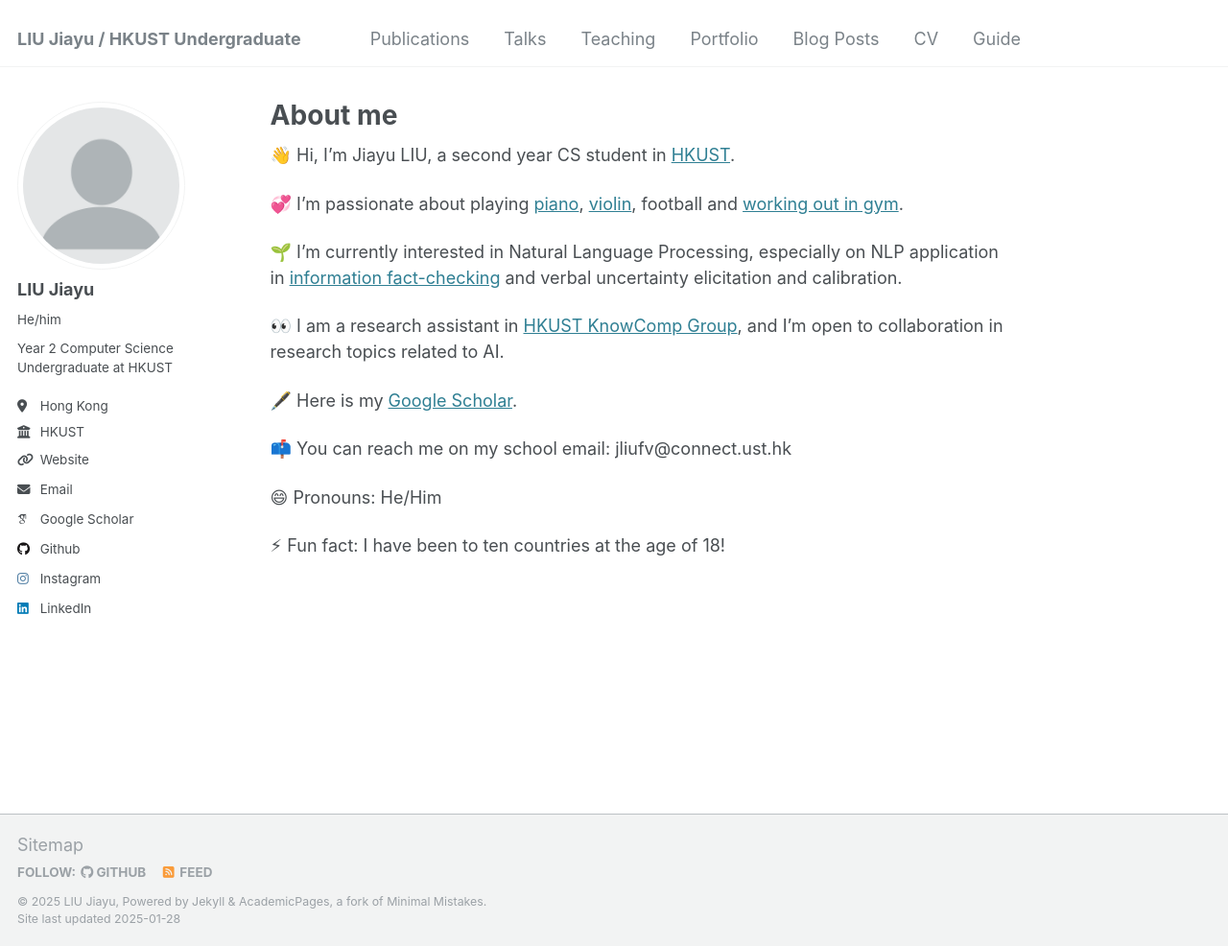
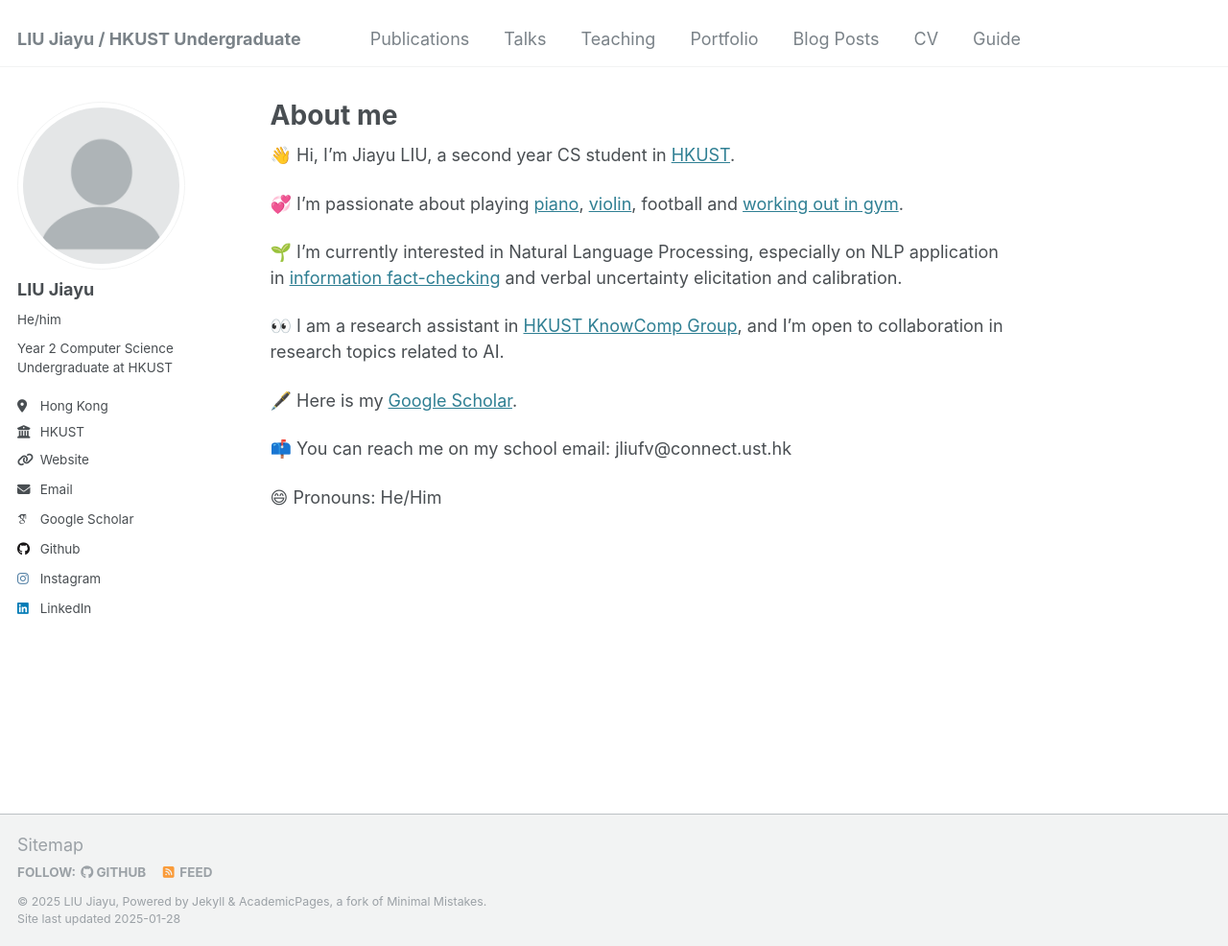
Before and after one commit to JiayuJeff/JiayuJeff.github.io, a Jekyll site: the page built from _pages/about.md, in a window 1280 px wide and 986 px high. Shown: the whole window at 96% size. Built offline with Jekyll 4.4.1, drawn with Linux system fonts in a browser that asks for light colours; some web fonts are replaced.

Commit message:
Update about.md

```diff
--- a/_pages/about.md
+++ b/_pages/about.md
@@ -28,6 +28,3 @@ redirect_from:
 
 
 😄 Pronouns: He/Him
-
-
-⚡ Fun fact: I have been to ten countries at the age of 18!
```
